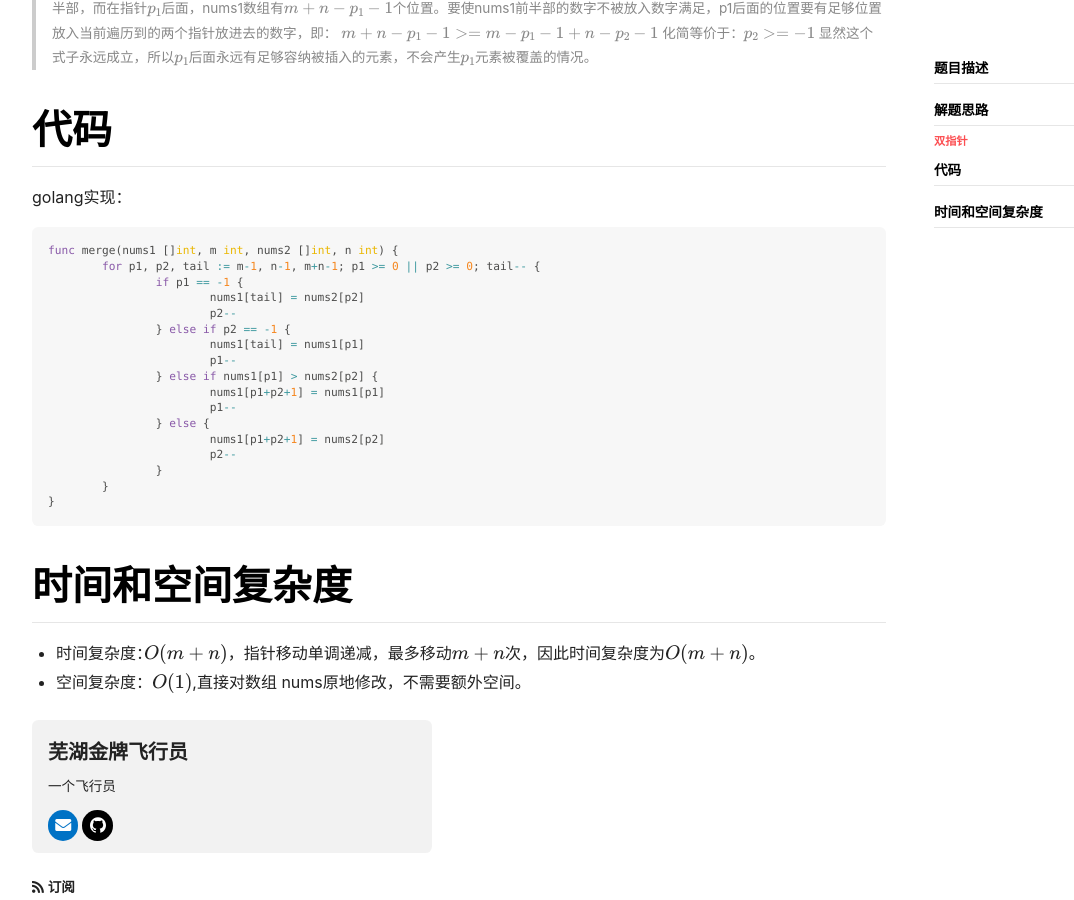
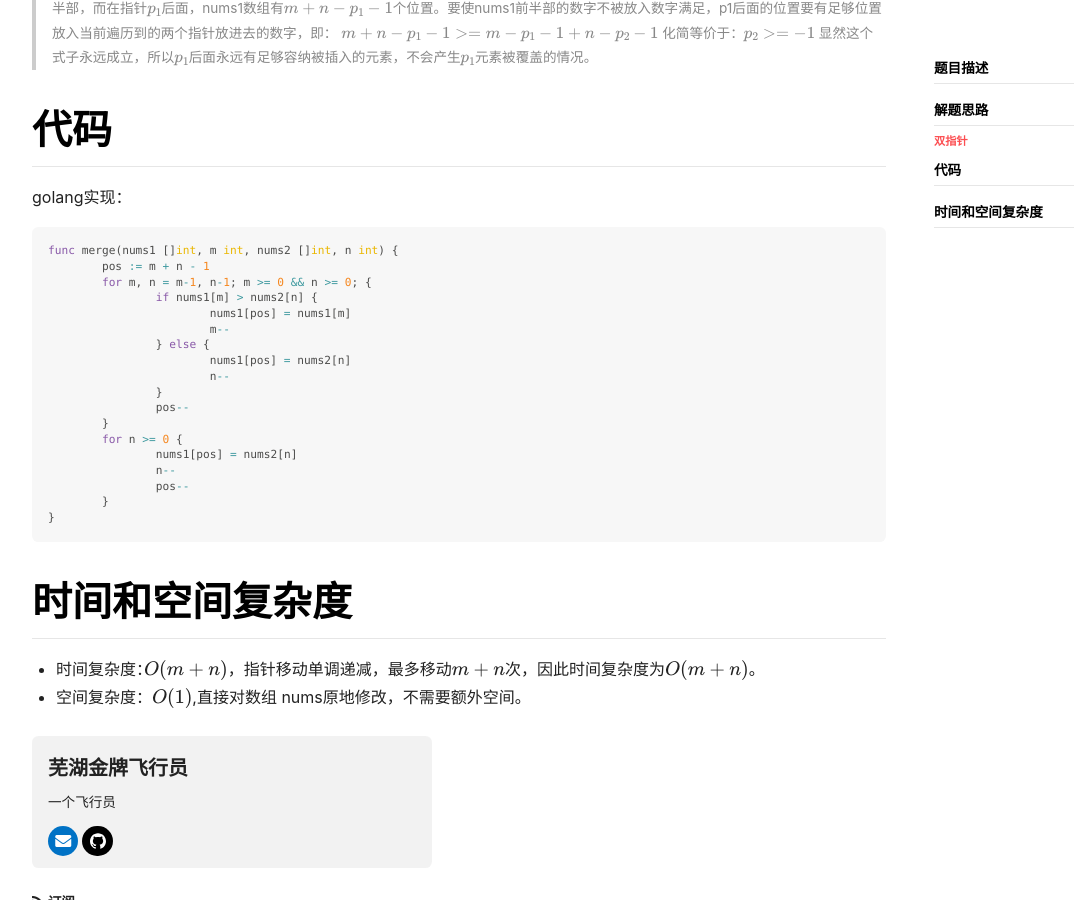
Before and after one commit to WuhuGoldPilot/wuhugoldpilot.github.io, a Jekyll site: the page built from _posts/algorithm/2022-04-27-algorithm-merge.md, in a window 1280 px wide and 900 px high, scrolled down 1721 px. Shown: the whole window, without its empty margins (71-1145 px from the left). Built offline with Jekyll 4.4.1, drawn with Linux system fonts in a browser that asks for light colours; nearby versions of some CDN libraries; formulas are drawn with MathJax 3; comment, search, counter and statistics services are not loaded.

Commit message:
update code

````diff
--- a/_posts/algorithm/2022-04-27-algorithm-merge.md
+++ b/_posts/algorithm/2022-04-27-algorithm-merge.md
@@ -69,20 +69,21 @@ $-109 <= nums1[i], nums2[j] <= 109$
 golang实现：
 ```go
 func merge(nums1 []int, m int, nums2 []int, n int) {
-	for p1, p2, tail := m-1, n-1, m+n-1; p1 >= 0 || p2 >= 0; tail-- {
-		if p1 == -1 {
-			nums1[tail] = nums2[p2]
-			p2--
-		} else if p2 == -1 {
-			nums1[tail] = nums1[p1]
-			p1--
-		} else if nums1[p1] > nums2[p2] {
-			nums1[p1+p2+1] = nums1[p1]
-			p1--
+	pos := m + n - 1
+	for m, n = m-1, n-1; m >= 0 && n >= 0; {
+		if nums1[m] > nums2[n] {
+			nums1[pos] = nums1[m]
+			m--
 		} else {
-			nums1[p1+p2+1] = nums2[p2]
-			p2--
+			nums1[pos] = nums2[n]
+			n--
 		}
+		pos--
+	}
+	for n >= 0 {
+		nums1[pos] = nums2[n]
+		n--
+		pos--
 	}
 }
 ```
````
